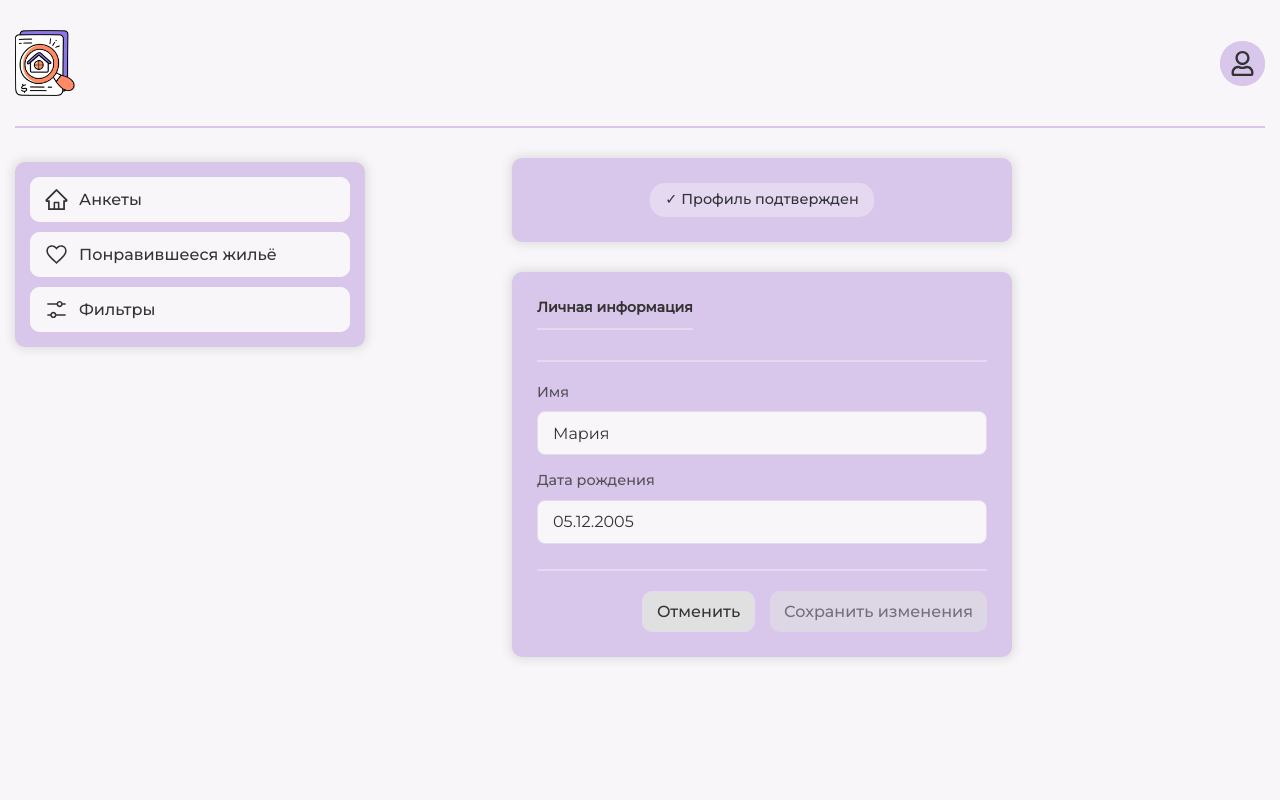
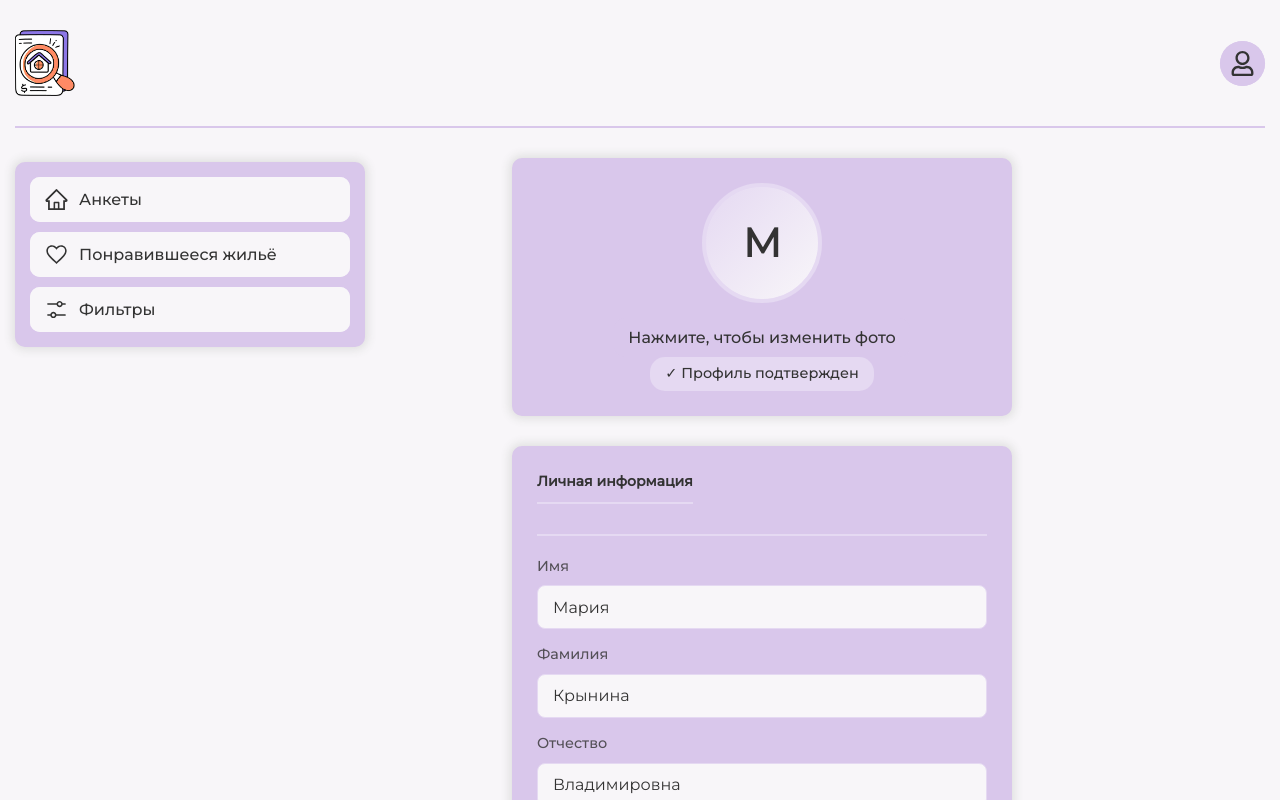
Before and after one commit to Vology22/home.der-sfedu-PD, a React (Vite) app in the folder Website/: page /profile in a window 1280 px wide. Both pictures are taken after a click on the button "Обновить данные". Shown: the top 800 px of the page. Built offline with nearby package versions, Linux system fonts and the light colour scheme.

Commit message:
Added a new Added new fields to the profile

```diff
--- a/Website/src/hooks/useUserData.tsx
+++ b/Website/src/hooks/useUserData.tsx
@@ -34,8 +34,16 @@ export const useUserData = () => {
 
       setUser(prev => prev ? {
         ...prev,
+        avatar: userData.avatar,
         name: userData.name.trim(),
-        dateOfBirth: userData.dateOfBirth
+        dateOfBirth: userData.dateOfBirth,
+        surname: userData.surname,
+        patronymic: userData.patronymic,
+        gender: userData.gender,
+        badHabits: userData.badHabits,
+        pet: userData.pet,
+        hasRoommate: userData.hasRoommate,
+        roommateName: userData.roommateName,
       } : null);
 
       setError('');
--- a/Website/src/pages/Profile/Profile.tsx
+++ b/Website/src/pages/Profile/Profile.tsx
@@ -18,8 +18,16 @@ const Profile = () => {
   } = useForm<UserFormData>({
     mode: 'onChange',
     defaultValues: {
+      avatar: undefined,
       name: '',
-      dateOfBirth: ''
+      surname: '',
+      patronymic: '',
+      dateOfBirth: '',
+      gender: 'male',
+      badHabits: [],
+      pet: [],
+      hasRoommate: false,
+      roommateName: '',
     }
   });
 
@@ -30,9 +38,25 @@ const Profile = () => {
   useEffect(() => {
     if (user && !isEditing) {
       setValue('name', user.name, { shouldDirty: false });
+      setValue('surname', user.surname, { shouldDirty: false });
+      setValue('patronymic', user.patronymic, { shouldDirty: false });
       setValue('dateOfBirth', user.dateOfBirth, { shouldDirty: false });
+      setValue('gender', user.gender, { shouldDirty: false });
+      setValue('badHabits', user.badHabits, { shouldDirty: false });
+      setValue('pet', user.pet, { shouldDirty: false });
+      setValue('hasRoommate', user.hasRoommate, { shouldDirty: false });
+      setValue('roommateName', user.roommateName, { shouldDirty: false });
     }
   }, [user, setValue, isEditing]);
+
+  const getInitials = (name: string): string => {
+    return name
+      .split(' ')
+      .map(part => part.charAt(0))
+      .join('')
+      .toUpperCase()
+      .slice(0, 2);
+  };
 
   const handleEdit = () => {
     setIsEditing(true);
@@ -41,8 +65,16 @@ const Profile = () => {
   const handleCancel = () => {
     if (user) {
       reset({
+        avatar: user.avatar,
         name: user.name,
-        dateOfBirth: user.dateOfBirth
+        surname: user.surname,
+        patronymic: user.patronymic,
+        dateOfBirth: user.dateOfBirth,
+        gender: user.gender,
+        badHabits: user.badHabits,
+        pet: user.pet,
+        hasRoommate: user.hasRoommate,
+        roommateName: user.roommateName
       });
     }
     setIsEditing(false);
@@ -101,7 +133,20 @@ const Profile = () => {
       <div className={styles.profile}>
         {/* Первый прямоугольник - фото профиля */}
         <div className={styles.photo_card}>
-            <div className={styles.photo_card_verified}> ✓ Профиль подтвержден
+          {user.avatar ? (
+            <img
+              src={user.avatar}
+              alt={`Аватар ${user.name}`}
+              className={styles.photo_card_image}
+            />
+          ) : (
+            <div className={styles.photo_card_placeholder}>
+              {getInitials(user.name)}
+            </div>
+          )}
+          <Button className={styles.photo_card_change_text}>Нажмите, чтобы изменить фото</Button>
+          <div className={styles.photo_card_verified}>
+            ✓ Профиль подтвержден
           </div>
         </div>
 
@@ -135,15 +180,60 @@ const Profile = () => {
                           message: 'Имя слишком длинное'
                         },
                         pattern: {
-                          value: /^[A-Za-zА-Яа-яЁё\s]+$/,
-                          message: 'Имя может содержать только буквы и пробелы'
+                          value: /^[A-Za-zА-Яа-яЁё]+$/,
+                          message: 'Имя может содержать только буквы'
                         }
                       })}
                     /> {errors.name && (<span className={styles.error_text}>{errors.name.message}</span>)}
                   </div>
                 ) : (<span className={styles.info_card_value}>{user.name}</span>)}
               </div>
-
+              {/* Поле фамилии */}
+              <div className={styles.info_card_item}>
+                <span className={styles.info_card_label}>Фамилия</span>
+                {isEditing ? (
+                  <div className={styles.input_container}>
+                    <input type="text" className={`${styles.info_card_input} ${ errors.surname ? styles.input_error : '' }`}
+                      placeholder="Введите вашу фамилию"
+                      {...register('surname', {
+                        required: 'Фамилия обязательна для заполнения',
+                        minLength: {
+                          value: 2,
+                          message: 'Фамилия должна содержать минимум 2 символа'
+                        },
+                        maxLength: {
+                          value: 50,
+                          message: 'Фамилия слишком длинная'
+                        },
+                        pattern: {
+                          value: /^[A-Za-zА-Яа-яЁё]+$/,
+                          message: 'Фамилия может содержать только буквы'
+                        }
+                      })}
+                    /> {errors.surname && (<span className={styles.error_text}>{errors.surname.message}</span>)}
+                  </div>
+                ) : (<span className={styles.info_card_value}>{user.surname}</span>)}
+              </div>
+              {/* Поле отчества*/}
+              <div className={styles.info_card_item}>
+                <span className={styles.info_card_label}>Отчество</span>
+                {isEditing ? (
+                  <div className={styles.input_container}>
+                    <input type="text" className={`${styles.info_card_input} ${ errors.patronymic ? styles.input_error : '' }`}
+                      placeholder="Введите ваше отчество"
+                      {...register('patronymic', {
+                        validate: (value) => {
+                          if (!value || value.trim() === '') return true;
+                          if (value.trim().length < 2) return 'Отчество должно содержать минимум 2 символа';
+                          if (value.trim().length > 50) return 'Отчество слишком длинное (максимум 50 символов)';
+                          if (!/^[A-Za-zА-Яа-яЁё\s]+$/.test(value.trim())) return 'Отчество может содержать только буквы и пробелы';
+                          return true;
+                        }
+                      })}
+                    /> {errors.patronymic && (<span className={styles.error_text}>{errors.patronymic.message}</span>)}
+                  </div>
+                ) : (<span className={styles.info_card_value}>{user.patronymic || '-'}</span>)}
+              </div>
               {/* Поле даты рождения */}
               <div className={styles.info_card_item}>
                 <span className={styles.info_card_label}>Дата рождения</span>
@@ -178,6 +268,10 @@ const Profile = () => {
                   </div>
                 ) : ( <span className={styles.info_card_value}>{user.dateOfBirth}</span>)}
               </div>
+              {/* Поле пола */}
+              {/* Поле плохих привычек*/}
+              {/* Поле соседа */}
+              {/* Поле имени соседа если он есть */}
             </div>
 
             {/* Кнопки редактирования */}
--- a/Website/src/pages/Profile/UserData.static.ts
+++ b/Website/src/pages/Profile/UserData.static.ts
@@ -1,6 +1,15 @@
+import { User} from './User';
 
-export const UserData = {
+export const UserData: User = {
   id: "0",
+  avatar: "",
   name: "Мария",
+  surname: "Крынина",
+  patronymic: "Владимировна",
   dateOfBirth: "05.12.2005",
+  gender: 'female',
+  badHabits: [],
+  pet: [],
+  hasRoommate: false,
+  roommateName: '',
 };
--- a/Website/src/pages/Profile/profile.module.scss
+++ b/Website/src/pages/Profile/profile.module.scss
@@ -70,6 +70,31 @@
   padding: 25px;
   box-shadow: 0 0 10px 3px var(--color-lightGrey);
   text-align: center;
+
+   &_image {
+      width: 120px;
+      height: 120px;
+      border-radius: 50%;
+      object-fit: cover;
+      border: 4px solid var(--color-lightPurple);
+      margin: 0 auto 15px;
+      display: block;
+   }
+
+   &_placeholder {
+      width: 120px;
+      height: 120px;
+      border-radius: 50%;
+      background: linear-gradient(135deg, var(--color-lightPurple), var(--color-white));
+      margin: 0 auto 15px;
+      display: flex;
+      align-items: center;
+      justify-content: center;
+      border: 4px solid var(--color-lightPurple);
+      font-size: 2.5rem;
+      color: var(--color-darkGrey);
+      font-weight: bold;
+   }
 
    &_verified {
       @extend %font-main;
```
Also changed, not shown: Website/src/pages/Profile/User.ts (+21 -0 lines).
